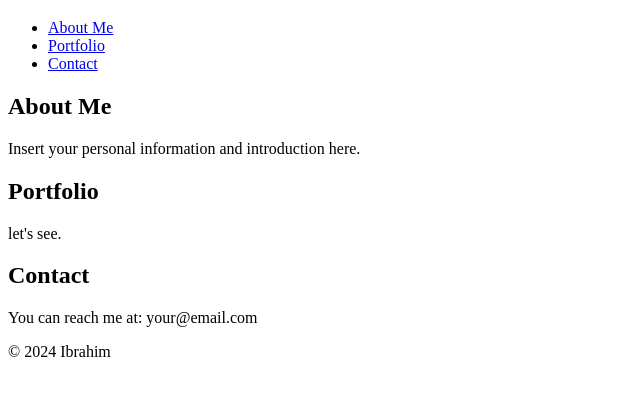
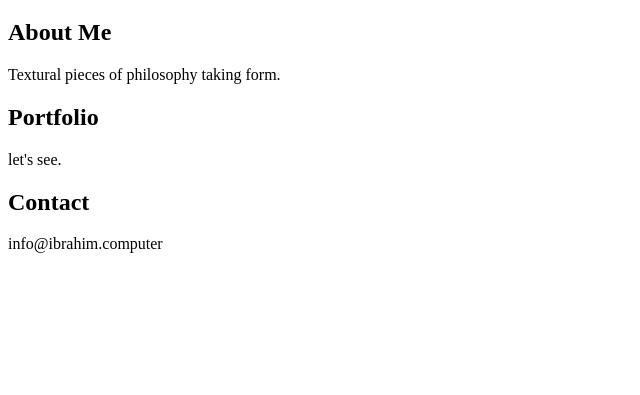
Before and after one commit to Ibrahim2595/ibrahimcomputer, a plain HTML site: page index.html in a window 1280 px wide. Shown: the part 61-456 px from the top of the page, without its empty margins (0-640 px from the left). Drawn offline with Linux system fonts and the light colour scheme.

Commit message:
index.html update - test

```diff
--- a/index.html
+++ b/index.html
@@ -10,17 +10,10 @@
         <h1>Ibrahim</h1>
     </header>
 
-    <nav>
-        <ul>
-            <li><a href="#about">About Me</a></li>
-            <li><a href="#portfolio">Portfolio</a></li>
-            <li><a href="#contact">Contact</a></li>
-        </ul>
-    </nav>
 
     <section id="about">
         <h2>About Me</h2>
-        <p>Insert your personal information and introduction here.</p>
+        <p>Textural pieces of philosophy taking form.</p>
     </section>
 
     <section id="portfolio">
@@ -30,11 +23,8 @@
 
     <section id="contact">
         <h2>Contact</h2>
-        <p>You can reach me at: your@email.com</p>
+        <p>info@ibrahim.computer</p>
     </section>
 
-    <footer>
-        <p>&copy; 2024 Ibrahim</p>
-    </footer>
 </body>
 </html>
```
